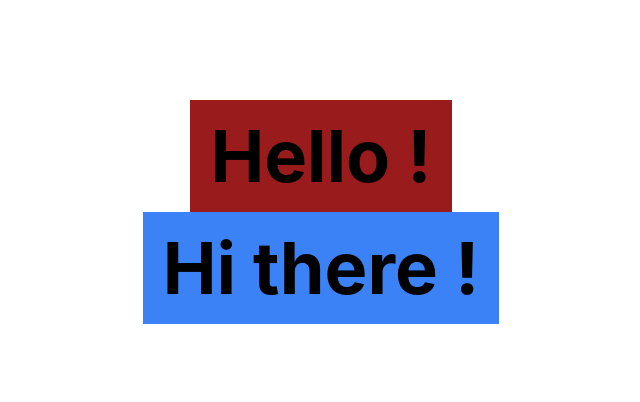
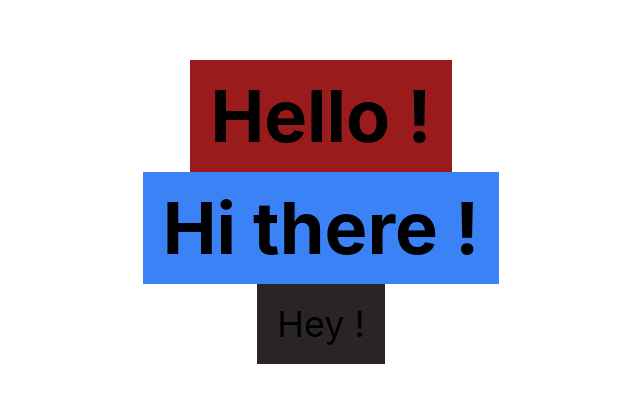
Before and after one commit to HaidarEzio/next-ts-tw-sass, a Next.js app: page / in a window 1280 px wide. Shown: the part 188-590 px from the top of the page, without its empty margins (319-959 px from the left). Built offline with nearby package versions, Linux system fonts and the light colour scheme.

Commit message:
ground work

```diff
--- a/pages/index.tsx
+++ b/pages/index.tsx
@@ -3,7 +3,7 @@ import styles from "../styles/Home.module.scss";
 
 export default function Home() {
   return (
-    <div className="">
+    <div>
       <Head>
         <title>Create Next App</title>
         <meta name="description" content="Generated by create next app" />
@@ -13,6 +13,7 @@ export default function Home() {
       <main className={styles.main}>
         <h1 className={styles.title}>Hello !</h1>
         <h1 className={styles.main_title}>Hi there !</h1>
+        <h1 className="title">Hey !</h1>
       </main>
     </div>
   );
```
